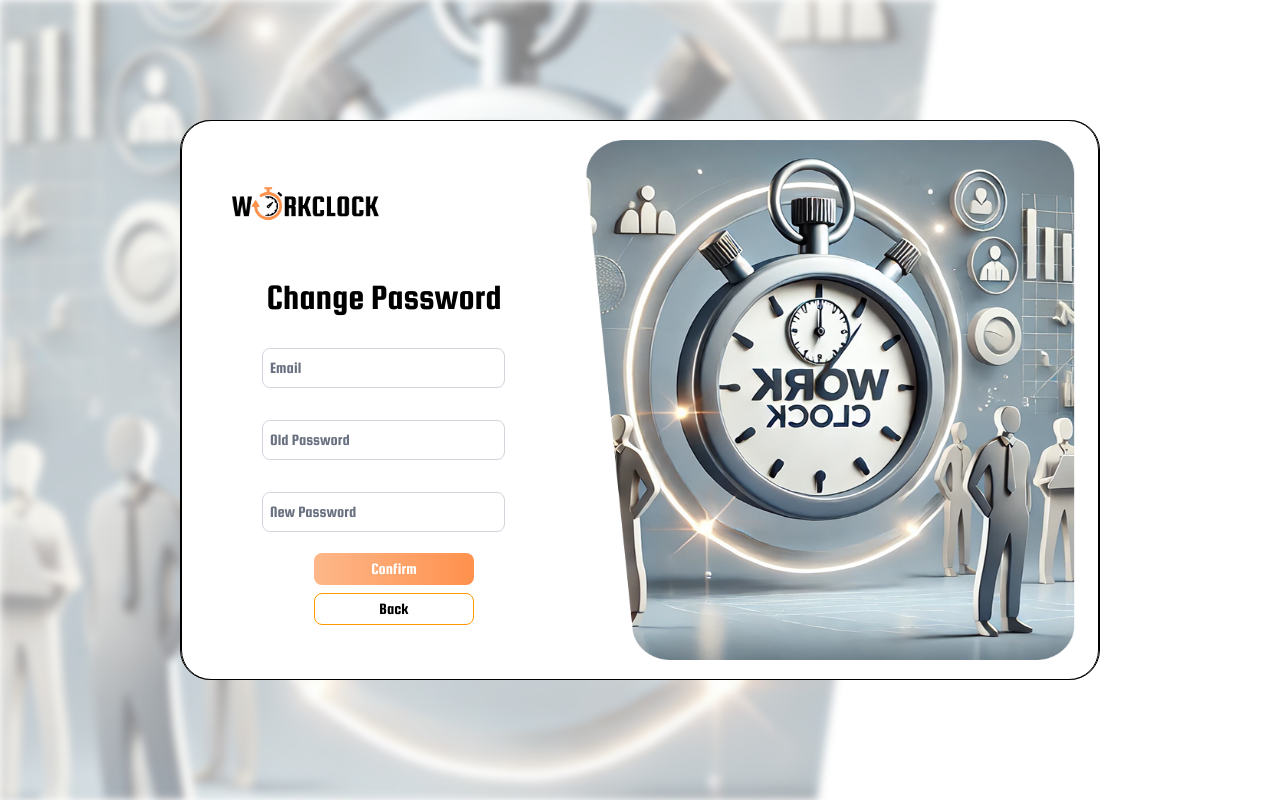
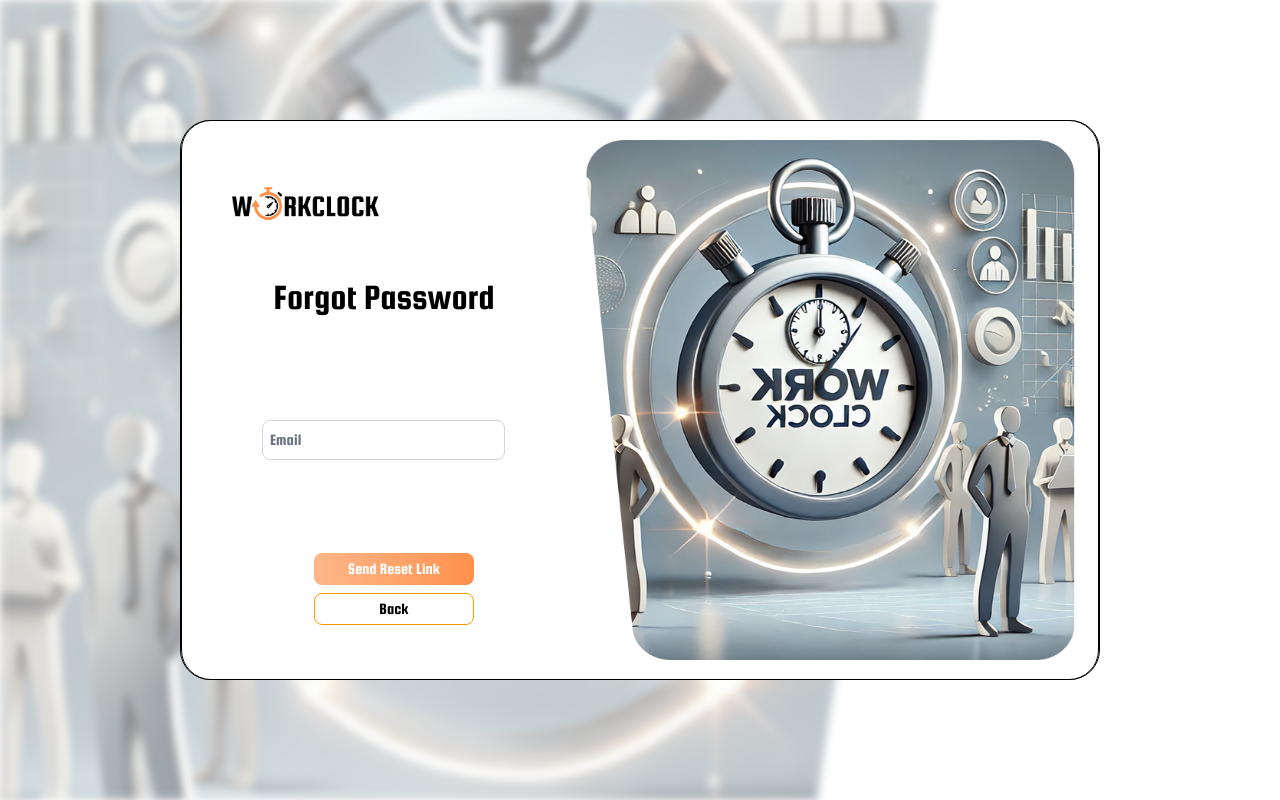
Before and after one commit to MuonNghiCode/work-clock, a React (Vite) app: page /login in a window 1280 px wide. Both pictures are taken after a click on the button "Forgot Password". Built offline with nearby package versions, Linux system fonts and the light colour scheme.

Commit message:
update forgor-password

```diff
--- a/src/pages/LoginPage/LoginPage.tsx
+++ b/src/pages/LoginPage/LoginPage.tsx
@@ -4,67 +4,27 @@ import Images from "../../components/images";
 import { toast } from "react-toastify";
 import "react-toastify/dist/ReactToastify.css";
 import Icons from "../../components/icon";
-import { getUserInfobyToken, login } from "../../services/authService";
-// import LoadingScreen from "../../components/LoadingScreen/LoadingScreen";
+import {
+  getUserInfobyToken,
+  login,
+  forgotPassword,
+} from "../../services/authService";
 import { Spin } from "antd";
-
-// const userData = [
-//   {
-//     name: "user",
-//     email: "user@example.com",
-//     password: "user123",
-//     role: "user",
-//   },
-//   {
-//     name: "approval",
-//     email: "approval@example.com",
-//     password: "approval123",
-//     role: "approval",
-//   },
-//   {
-//     name: "finance",
-//     email: "finance@example.com",
-//     password: "finance123",
-//     role: "finance",
-//   },
-//   {
-//     name: "admin",
-//     email: "admin@example.com",
-//     password: "admin123",
-//     role: "admin",
-//   },
-// ];
+import LoadingScreen from "../../components/LoadingScreen/LoadingScreen";
 
 const LoginPage: React.FC = () => {
   const [email, setEmail] = useState("");
   const [password, setPassword] = useState("");
-  const [newPassword, setNewPassword] = useState("");
-  const [oldPassword, setOldPassword] = useState("");
+  const [forgotPasswordEmail, setForgotPasswordEmail] = useState("");
   const [isPasswordVisible, setIsPasswordVisible] = useState(false);
   const [isEmailFocused, setIsEmailFocused] = useState(false);
   const [isPasswordFocused, setIsPasswordFocused] = useState(false);
-  const [isChangePassword, setIsChangePassword] = useState(false);
-  const [isnewPasswordFocused, setIsNewPasswordFocused] = useState(false);
-  const [isoldPasswordFocused, setIsOldChangePassword] = useState(false);
-  const [errors, setErrors] = useState<{ email?: string; password?: string }>({});
+  const [isForgotPassword, setIsForgotPassword] = useState(false);
+  const [errors, setErrors] = useState<{ email?: string; password?: string }>(
+    {}
+  );
   const [isLoading, setIsLoading] = useState(false);
   const navigate = useNavigate();
-
-  // const checkUser = (data: { email: string; password: string }) => {
-  //   const user = userData.find(
-  //     (user) => user.email === data.email && user.password === data.password
-  //   );
-  //   if (user) {
-  //     const token = `${user.role}-${Date.now()}`;
-  //     localStorage.setItem("token", token);
-  //     localStorage.setItem("role", user.role);
-  //     localStorage.setItem("user", JSON.stringify(user));
-  //     return user;
-  //   } else {
-  //     console.log("Invalid email or password");
-  //     return null;
-  //   }
-  // };
 
   const validate = () => {
     const newErrors: { email?: string; password?: string } = {};
@@ -92,10 +52,7 @@ const LoginPage: React.FC = () => {
         let user;
         if (token) {
           user = await getUserInfobyToken();
-          // await getAllRoles(user.data.role_code)
-          // console.log(localStorage.getItem("user"));
           let role = localStorage.getItem("role");
-          console.log(role);
           if (user && user.data) {
             toast.success("Login successful!");
             setTimeout(() => {
@@ -115,7 +72,6 @@ const LoginPage: React.FC = () => {
                 default:
                   navigate("/");
               }
-              // window.location.reload();
             }, 1000);
           } else {
             toast.error("Invalid email or password!");
@@ -128,73 +84,26 @@ const LoginPage: React.FC = () => {
     setIsLoading(false);
   };
 
-  //       //     await getUserInfobyToken();
-  //       // console.log("response in login", response);
-  //       const user = checkUser({ email, password });
-  //       if (user) {
-  //         toast.success("Login successful!");
-  //         setTimeout(() => {
-  //           switch (user.role) {
-  //             case "admin":
-  //               navigate("/admin");
-  //               break;
-  //             case "user":
-  //               navigate("/user");
-  //               break;
-  //             case "approval":
-  //               navigate("/approval");
-  //               break;
-  //             case "finance":
-  //               navigate("/finance");
-  //               break;
-  //             default:
-  //               navigate("/");
-  //           }
-  //           window.location.reload();
-  //         }, 1000);
-  //       } else {
-  //         toast.error("Invalid email or password!");
-  //       }
-  //     } else {
-  //       toast.error("Please fix the errors before submitting.");
-  //     }
-  //    catch (error) {
-  //       toast.error("Please fix the errors before submitting.");
-  //     }
-  //   }
-  // };
-
-  const handleChangePasswordSubmit = (e: React.FormEvent) => {
+  const handleForgotPasswordSubmit = async (e: React.FormEvent) => {
     e.preventDefault();
-    if (!email || !oldPassword || !newPassword) {
-      toast.error("Please fill all the fields.");
-      return;
+    setIsLoading(true);
+    try {
+      await forgotPassword(forgotPasswordEmail);
+      toast.success("Password reset link sent to your email!");
+      setIsForgotPassword(false);
+    } catch (error) {
+      toast.error("Error sending password reset link.");
     }
-
-    const storedData = localStorage.getItem("userData");
-    const userData = storedData ? JSON.parse(storedData) : [];
-
-    const userIndex = userData.findIndex(
-      (user: { email: string; password: string }) =>
-        user.email === email && user.password === oldPassword
-    );
-
-    if (userIndex !== -1) {
-      userData[userIndex].password = newPassword;
-      localStorage.setItem("userData", JSON.stringify(userData));
-      toast.success("Password changed successfully!");
-      navigate("/login");
-    } else {
-      toast.error("Incorrect email or old password.");
-    }
+    setIsLoading(false);
   };
 
   return (
     <div className="relative flex justify-center items-center h-screen">
-      {isLoading &&
+      {isLoading && (
         <div className="!w-screen !h-screen !bg-black !opacity-50 !absolute !top-0 !left-0 !z-9999">
-          <Spin size="large" spinning className="!w-screen !h-screen !flex !top-1/2 !left-1/2 !absolute !z-9999" />
-        </div>}
+          <LoadingScreen />
+        </div>
+      )}
       <img
         src={Images.Background2}
         alt="Background"
@@ -204,7 +113,7 @@ const LoginPage: React.FC = () => {
       {/* Login Form */}
       <div
         className={`w-230 h-140 flex border border-black rounded-[30px] bg-white z-10 ${
-          isChangePassword ? "hidden" : ""
+          isForgotPassword ? "hidden" : ""
         }`}
       >
         <div className="w-full flex items-center justify-center">
@@ -297,7 +206,7 @@ const LoginPage: React.FC = () => {
               </button>
               <button
                 type="button"
-                onClick={() => setIsChangePassword(true)}
+                onClick={() => setIsForgotPassword(true)}
                 className="absolute flex justify-center items-center w-40 top-115 right-17 h-8 px-4 py-2 border-amber-500 border rounded-lg cursor-pointer transition-all hover:scale-105 focus:outline-none"
               >
                 Forgot Password
@@ -307,10 +216,10 @@ const LoginPage: React.FC = () => {
         </div>
       </div>
 
-      {/* Change Password Form */}
+      {/* Forgot Password Form */}
       <div
         className={`w-230 h-140 flex items-center border border-black rounded-[30px] bg-white z-20 ${
-          !isChangePassword ? "hidden" : ""
+          !isForgotPassword ? "hidden" : ""
         }`}
       >
         <div className="w-230 h-140 flex border border-black rounded-[30px] bg-white z-10">
@@ -321,17 +230,17 @@ const LoginPage: React.FC = () => {
               className="w-40 mx-auto absolute top-10 left-10"
             />
             <h1 className="text-4xl w-full text-center absolute top-39">
-              Change Password
+              Forgot Password
             </h1>
 
             <form
-              onSubmit={handleChangePasswordSubmit}
+              onSubmit={handleForgotPasswordSubmit}
               className="h-full w-3/4 flex flex-col justify-center  left-20 absolute  "
             >
               <div className="relative py-4">
                 <span
                   className={`absolute left-2 top-6 text-gray-500 transition-all pointer-events-none ${
-                    email || isEmailFocused
+                    forgotPasswordEmail || isEmailFocused
                       ? "text-xs -translate-y-7 bg-none px-2 text-blue-500"
                       : "text-base"
                   }`}
@@ -340,47 +249,10 @@ const LoginPage: React.FC = () => {
                 </span>
                 <input
                   type="email"
-                  value={email}
-                  onChange={(e) => setEmail(e.target.value)}
+                  value={forgotPasswordEmail}
+                  onChange={(e) => setForgotPasswordEmail(e.target.value)}
                   onFocus={() => setIsEmailFocused(true)}
                   onBlur={() => setIsEmailFocused(false)}
-                  className="w-full h-10 p-2 border border-gray-300 rounded-lg focus:outline-none focus:ring-2 focus:ring-blue-500"
-                />
-              </div>
-              <div className="relative py-4">
-                <span
-                  className={`absolute left-2 top-6 text-gray-500 transition-all pointer-events-none ${
-                    oldPassword || isoldPasswordFocused
-                      ? "text-xs -translate-y-7 bg-none px-2 text-blue-500"
-                      : "text-base"
-                  }`}
-                >
-                  Old Password
-                </span>
-                <input
-                  value={oldPassword}
-                  onChange={(e) => setOldPassword(e.target.value)}
-                  onFocus={() => setIsOldChangePassword(true)}
-                  onBlur={() => setIsOldChangePassword(false)}
-                  className="w-full h-10 p-2 border border-gray-300 rounded-lg focus:outline-none focus:ring-2 focus:ring-blue-500"
-                />
-              </div>
-              <div className="relative py-4">
-                <span
-                  className={`absolute left-2 top-6 text-gray-500 transition-all pointer-events-none ${
-                    newPassword || isnewPasswordFocused
-                      ? "text-xs -translate-y-7 bg-none px-2 text-blue-500"
-                      : "text-base"
-                  }`}
-                >
-                  New Password
-                </span>
-                <input
-                  type="password"
-                  value={newPassword}
-                  onChange={(e) => setNewPassword(e.target.value)}
-                  onFocus={() => setIsNewPasswordFocused(true)}
-                  onBlur={() => setIsNewPasswordFocused(false)}
                   className="w-full h-10 p-2 border border-gray-300 rounded-lg focus:outline-none focus:ring-2 focus:ring-blue-500"
                 />
               </div>
@@ -389,11 +261,11 @@ const LoginPage: React.FC = () => {
                 type="submit"
                 className="absolute flex justify-center items-center w-40 top-98 left-13 h-8 px-4 py-2 bg-brand-grandient text-white rounded-lg cursor-pointer transition-all hover:scale-105 focus:outline-none"
               >
-                Confirm
+                Send Reset Link
               </button>
               <button
                 type="button"
-                onClick={() => setIsChangePassword(false)}
+                onClick={() => setIsForgotPassword(false)}
                 className="absolute flex justify-center items-center w-40 top-108 left-13 h-8 px-4 py-2 bg-white text-black rounded-lg border-amber-500 border cursor-pointer transition-all hover:scale-105 focus:outline-none"
               >
                 Back
@@ -409,7 +281,7 @@ const LoginPage: React.FC = () => {
           </div>
         </div>
       </div>
-    </div >
+    </div>
   );
 };
 
```
Also changed, not shown: src/services/authService.ts (+15 -35 lines).
